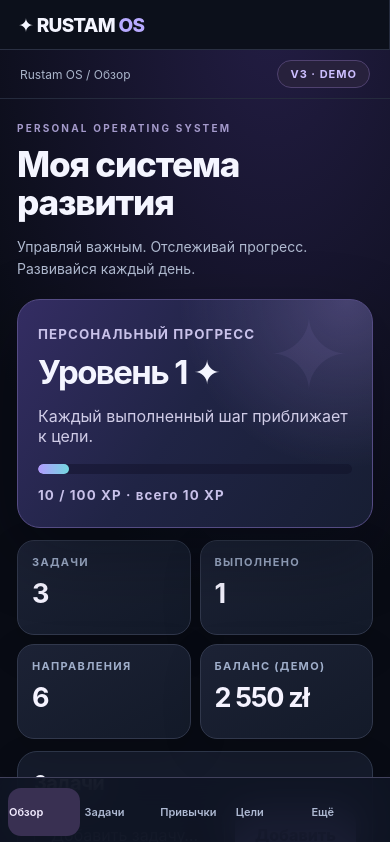
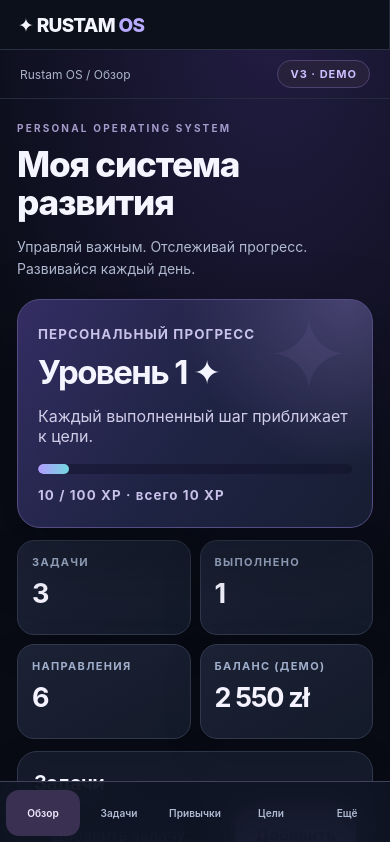
Before and after one commit to blatokomitet/rustam-os, a React (Vite) app: page / in a window 390 px wide. Shown: the top 842 px of the page. Built offline with nearby package versions, Linux system fonts and the light colour scheme.

Commit message:
fix: prevent duplicated mobile navigation and fifth-tab wrapping

```diff
--- a/src/style.css
+++ b/src/style.css
@@ -138,3 +138,11 @@ footer{color:#7886a0;letter-spacing:1.4px}
   .mobile-more-menu button.selected{background:#51457d;border-color:#8b7dc0}
 }
 @media(min-width:751px){.mobile-more-menu{display:none}}
+
+/* v3.1: enforce mobile navigation across earlier stylesheet rules */
+@media(max-width:750px){
+ .shell>aside>nav[aria-label="Разделы"]{display:none!important}
+ nav.mobile-bottom[aria-label="Быстрая навигация"]{display:grid!important;grid-template-columns:repeat(5,minmax(0,1fr))!important;grid-template-rows:1fr;align-items:stretch;gap:2px;overflow:visible;width:100%;margin:0;padding:8px max(6px,env(safe-area-inset-right)) calc(8px + env(safe-area-inset-bottom)) max(6px,env(safe-area-inset-left))}
+ nav.mobile-bottom button{display:flex;justify-content:center;align-items:center;min-width:0;max-width:100%;width:100%;white-space:nowrap;overflow:hidden;text-overflow:ellipsis;font-size:clamp(10px,2.6vw,12px);padding:11px 2px;min-height:46px}
+ .mobile-more-menu{bottom:calc(74px + env(safe-area-inset-bottom))}
+}
```
